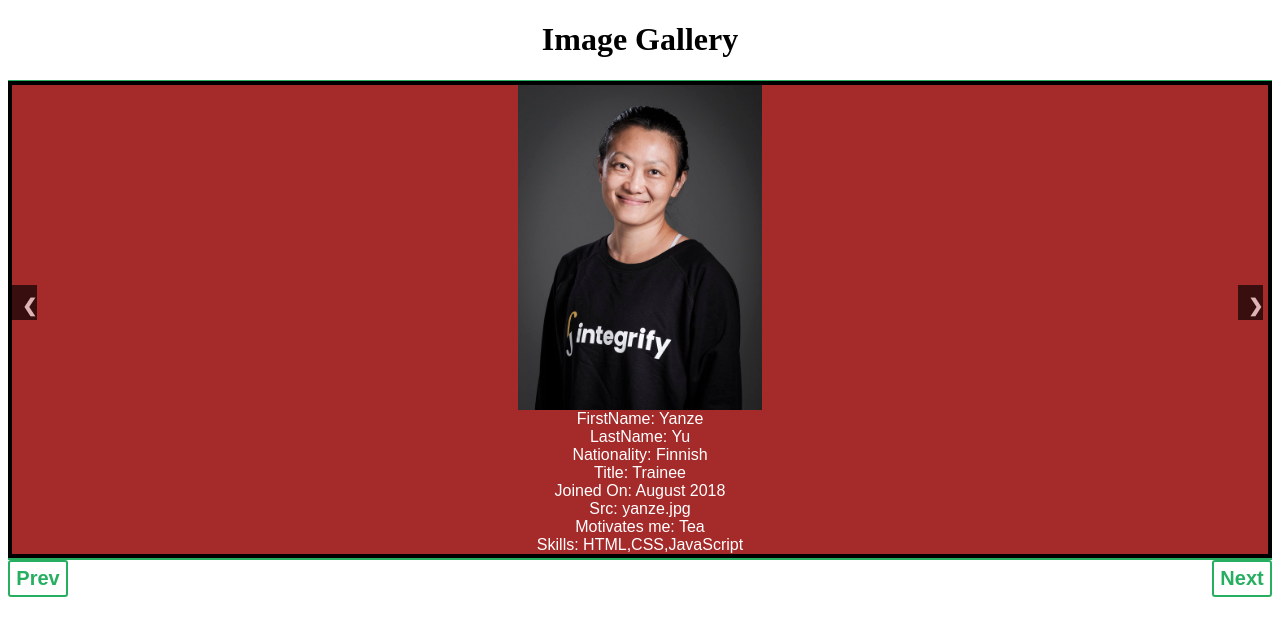
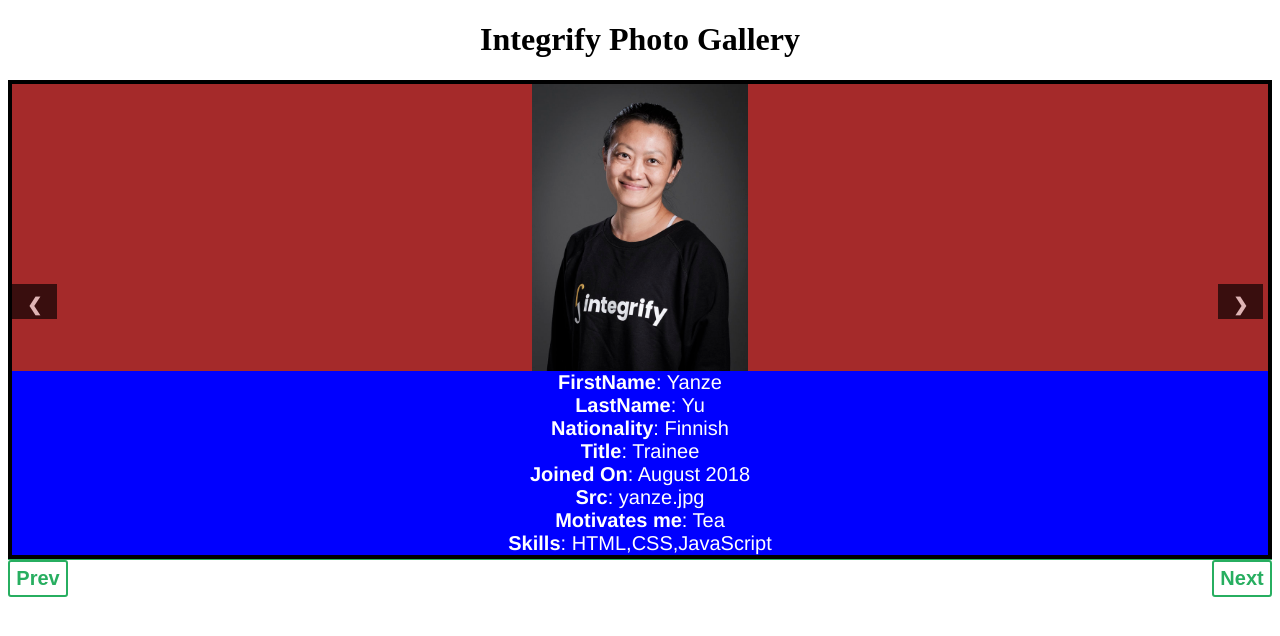
Before and after one commit to benk1/Gallery, a plain HTML site: page index.html in a window 1280 px wide. Drawn offline with Linux system fonts and the light colour scheme.

Commit message:
add style

```diff
--- a/index.html
+++ b/index.html
@@ -8,14 +8,14 @@
     <title>Gallery App</title>
 </head>
 <body>
-    <h1>Image Gallery</h1>
+    <h1>Integrify Photo Gallery</h1>
 
 <div id="mainContainer">
 
    <div id="subContainer">
         <div class="navButton" id="previous">&#10094;</div>
         <div class="navButton" id="next">&#10095;</div>
-        <img id="Image" alt="integrfy Images"  height="325px">
+        <img id="Image" alt="integrfy Images"  height="287px">
       <div id="data"></div>
    </div>
 </div>
--- a/main.js
+++ b/main.js
@@ -1,11 +1,7 @@
-
-let wrapper = document.createElement('div');
-wrapper.id = "wrapperId";
-document.body.appendChild(wrapper);
 
 let img = document.querySelector("#Image");
 let next = document.querySelector("#Next");
-//img.appendChild(wrapper);
+
 
 //let details = document.querySelector("#Details");
 //let detailsValue = details.value;
@@ -66,7 +62,7 @@ document.querySelector('#Next').addEventListener('click', function(e) {
 
         //console.log(person.firstName);
            let dataDiv = document.querySelector("#data")
-           data.innerHTML = `FirstName: ${array[imageIndex].firstName}<br /> LastName: ${array[imageIndex].lastName} <br />Nationality: ${array[imageIndex].nationality}<br />Title: ${array[imageIndex].title}<br />Joined On: ${array[imageIndex].joinedOn}<br />Src: ${array[imageIndex].src}<br />Motivates me:  ${array[imageIndex].motivatesMe}<br />Skills:  ${array[imageIndex].skills}` ;
+           data.innerHTML = `<b>FirstName</b>: ${array[imageIndex].firstName}<br /> <b>LastName</b>: ${array[imageIndex].lastName} <br /><b>Nationality</b>: ${array[imageIndex].nationality}<br /><b>Title</b>: ${array[imageIndex].title}<br /><b>Joined On</b>: ${array[imageIndex].joinedOn}<br /><b>Src</b>: ${array[imageIndex].src}<br /><b>Motivates me</b>:  ${array[imageIndex].motivatesMe}<br /><b>Skills</b>:  ${array[imageIndex].skills}` ;
           // console.log(`./images/${array[imageIndex].src}`);
           //data.appendChild(wrapper);
        })
--- a/photosInfo.css
+++ b/photosInfo.css
@@ -25,9 +25,10 @@ h1{
     justify-content: center;
     background-color: brown;
 
-    font-family: Arial;
+    font-family:  helvetica, arial;
    /*margin: 0;*/
     color: white;
+    font-size: 20px;
 
 }
 img{
@@ -57,7 +58,7 @@ button{
     /* Make buttons look nice */
     cursor: pointer;
     float: left;
-    width: 25px;
+    width: 45px;
     height: 35px;
     padding: 10px;
     margin-right: 5px;
@@ -79,3 +80,7 @@ button{
       float: right;
       margin-top: 200px;
   }
+
+  #data{
+      background-color: blue;
+  }
```
